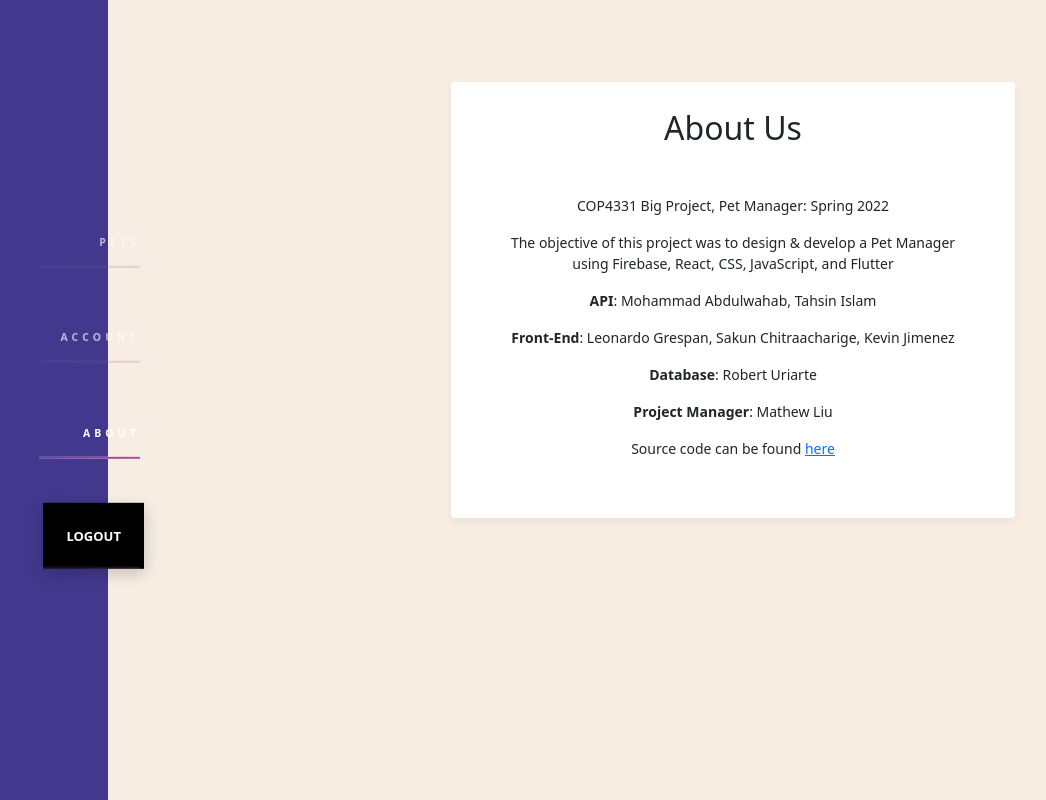
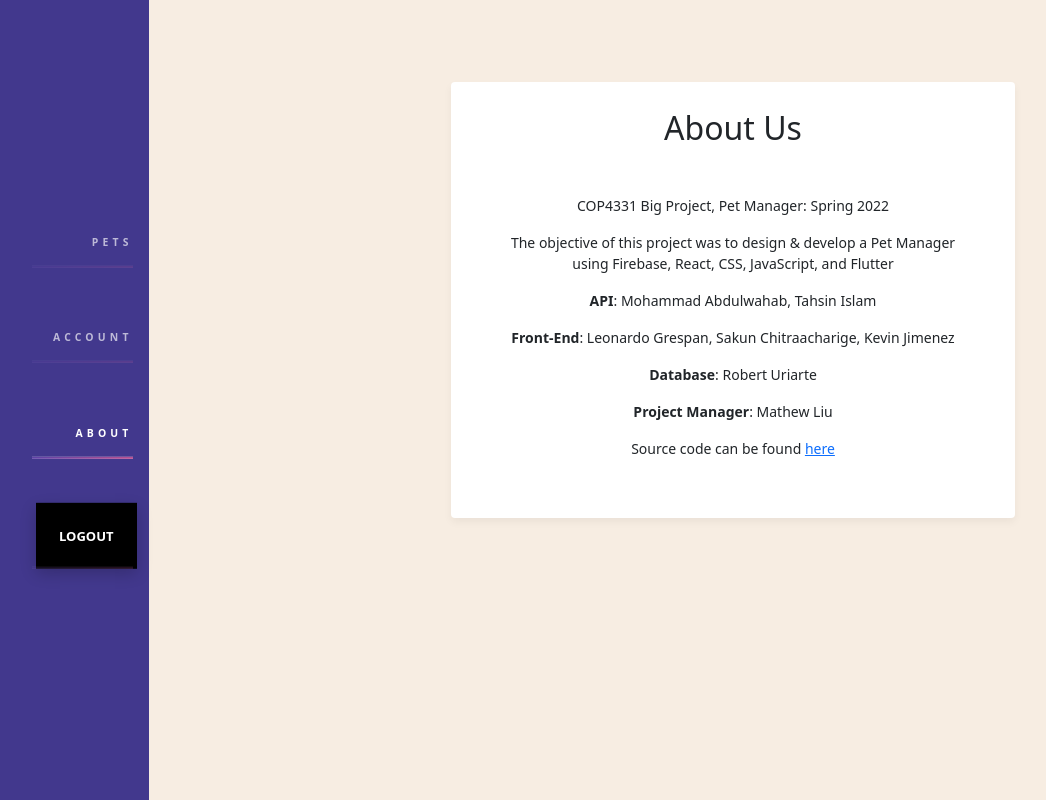
Before and after one commit to petbookapp/petbook2.0, a React (Create React App) app: page /about in a window 1280 px wide. Shown: the whole page, without its empty margins (1-1047 px from the left). Built offline with nearby package versions, Linux system fonts and the light colour scheme; no server answers.

Commit message:
fixed homepage sidebar

```diff
--- a/src/components/styles.scss
+++ b/src/components/styles.scss
@@ -315,7 +315,7 @@ main {
   .sidebar {
     left: 0;
     position: fixed !important;
-    width: 8.5% !important;
+    width: 150px !important;
     height: 100vh !important;
     background: #42388d !important;
     font-size: 0.65em !important;
```
